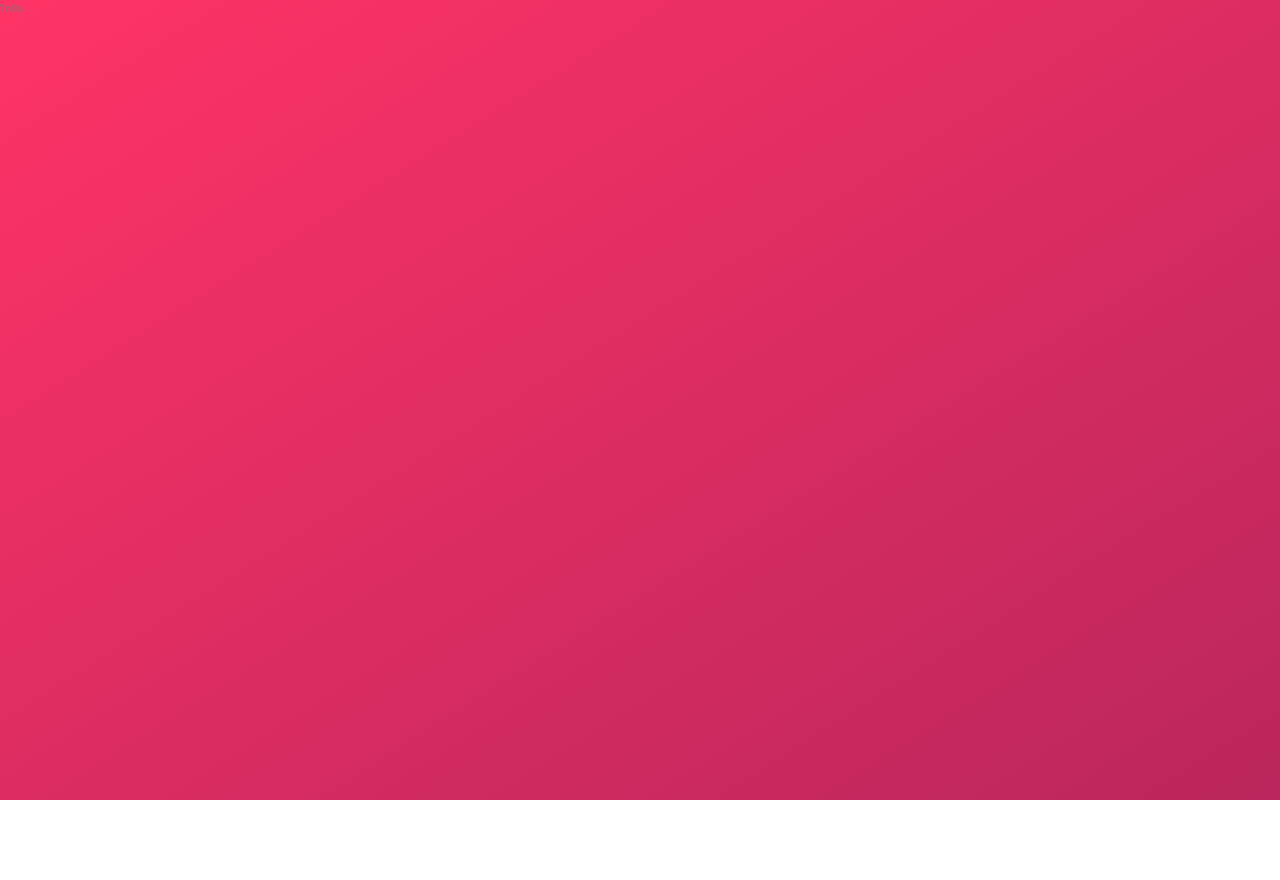
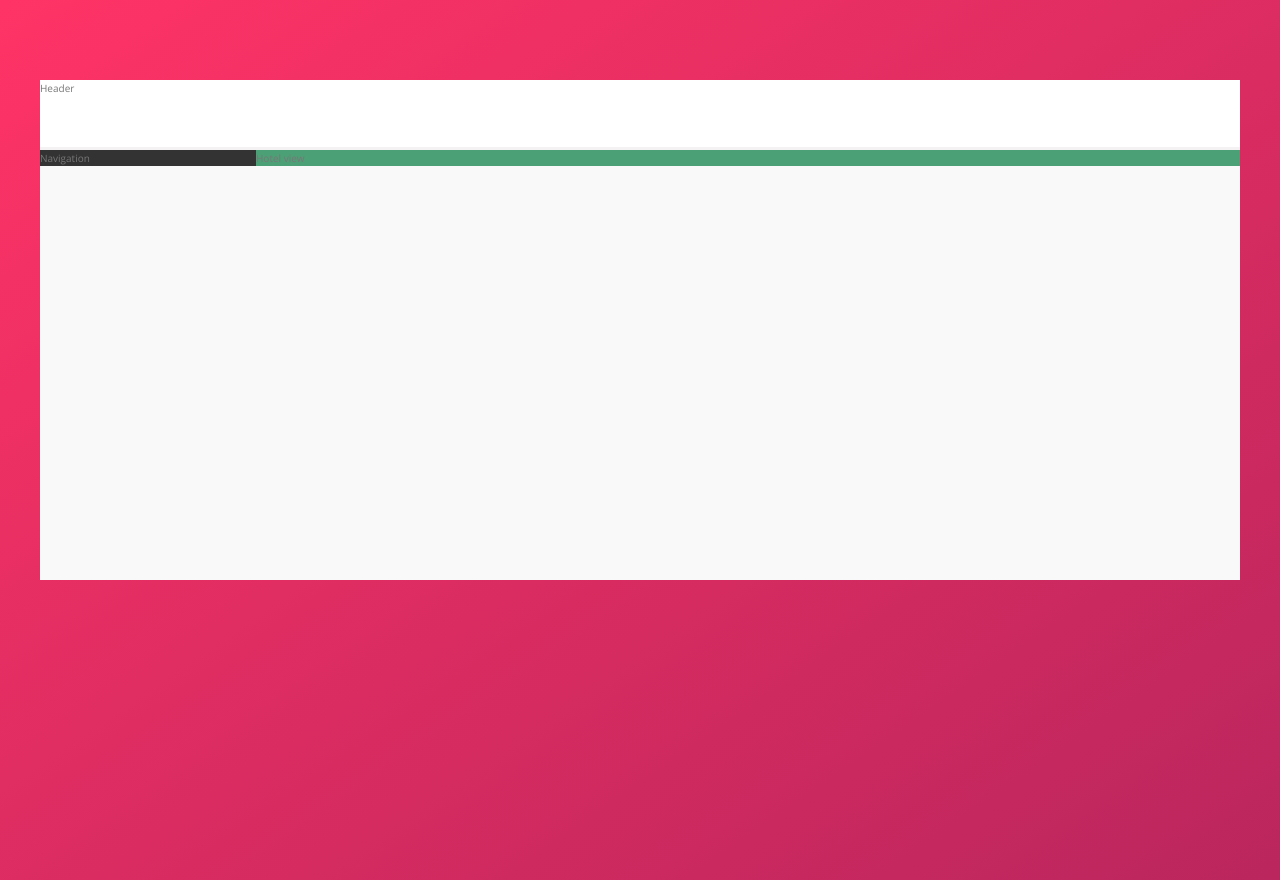
Before and after one commit to with0p/trillo, a website: page index.html in a window 1280 px wide. Before the commit the page ends 800 px from the top, so only its background shows below. Drawn offline with nearby package versions, Linux system fonts and the light colour scheme.

Commit message:
Layout draft

```diff
--- a/index.html
+++ b/index.html
@@ -14,6 +14,12 @@
     <title>trillo &mdash; Your all-in-one booking app</title>
   </head>
   <body>
-    Trillo
+    <div class="container">
+      <header class="header">Header</header>
+      <div class="content">
+        <nav class="sidebar">Navigation</nav>
+        <main class="hotel-view">Hotel view</main>
+      </div>
+    </div>
   </body>
 </html>
--- a/sass/_layout.scss
+++ b/sass/_layout.scss
@@ -0,0 +1,27 @@
+.container {
+  max-width: 120rem;
+  margin: 8rem auto;
+  background-color: var(--color-grey-light-1);
+
+  min-height: 50rem;
+}
+
+.header {
+  height: 7rem;
+  background-color: #fff;
+  border-bottom: solid 0.3rem var(--color-grey-light-2);
+}
+
+.content {
+  display: flex;
+}
+
+.sidebar {
+  background-color: var(--color-grey-dark-1);
+  flex: 0 0 18%;
+}
+
+.hotel-view {
+  background-color: rgb(76, 160, 118);
+  flex: 1;
+}
```
Also changed, not shown: css/style.css.
